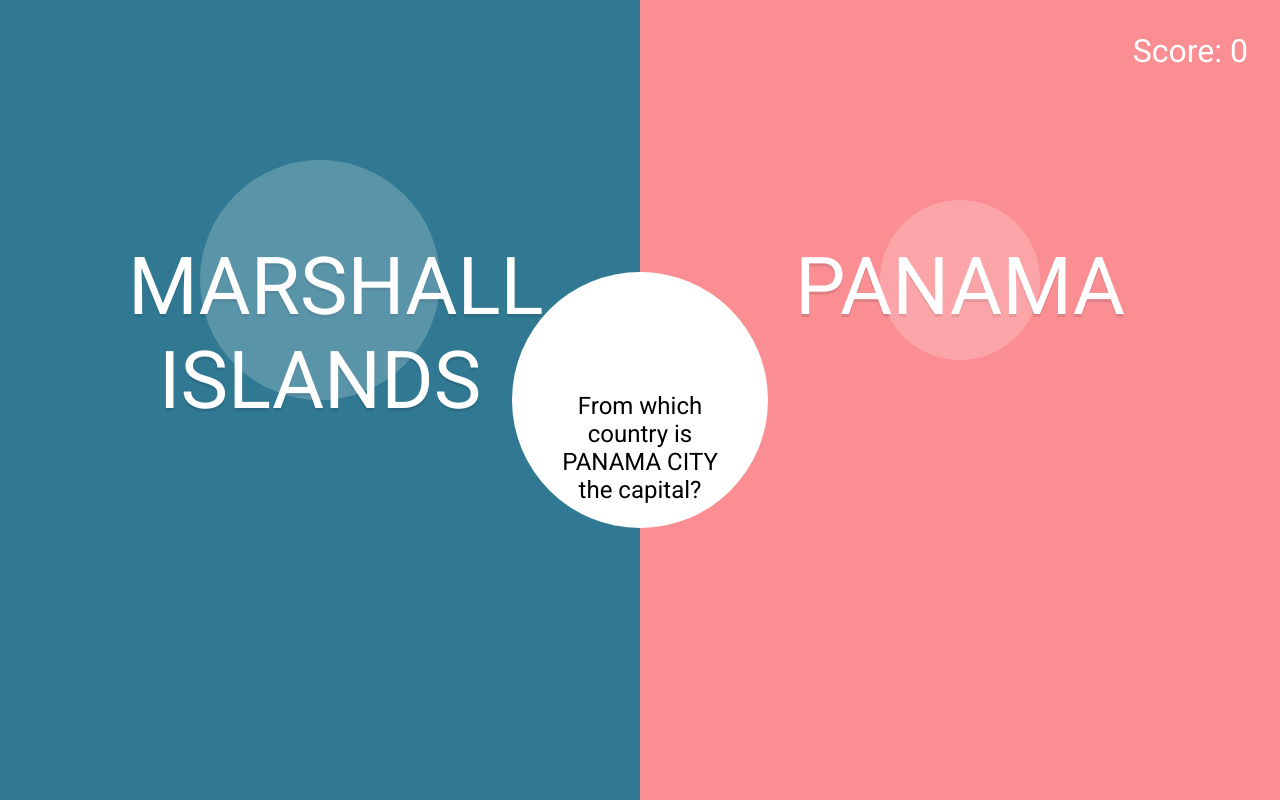
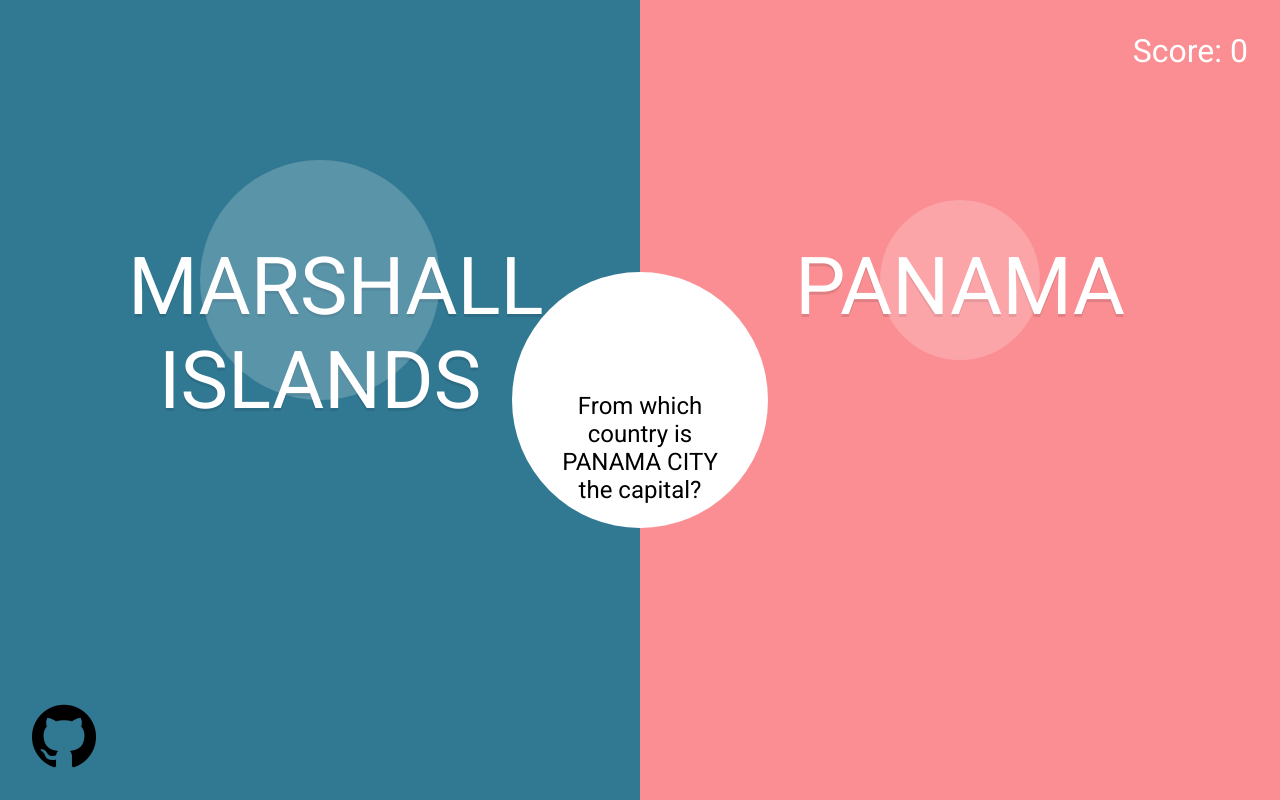
Before and after one commit to raerpo/capitals-game, a React app: page / in a window 1280 px wide. Both pictures are taken after a click on the button "PROVE IT". Built offline with nearby package versions, Linux system fonts and the light colour scheme.

Commit message:
add github logo

```diff
--- a/src/scenes/Game.tsx
+++ b/src/scenes/Game.tsx
@@ -105,6 +105,23 @@ const Score = styled.div`
   }
 `;
 
+const GithubLink = styled.a`
+  background: url(github-logo.png) no-repeat;
+  background-size: contain;
+  width: 2em;
+  height: 2em;
+  position: absolute;
+  left: 1em;
+  bottom: 1em;
+  font-size: 2em;
+  @media (max-width: 1024px) {
+    left: .5em;
+    bottom: .5em;
+    width: 1.5em;
+    height: 1.5em;
+  }
+`
+
 const Game = (props: gameProps) => {
   const { colors, capital, rightCountry, wrongCountry, score, handleRightCountrySelection, handleWrongCountrySelection } = props;
   const coinFlipOrder = Math.random();
@@ -122,6 +139,7 @@ const Game = (props: gameProps) => {
         {coinFlipOrder > 0.5 ? rightCountryComponent : wrongCountryComponent}
         {coinFlipOrder > 0.5 ? wrongCountryComponent : rightCountryComponent}
       </CountriesWrapper>
+      <GithubLink href="https://github.com/raerpo/capitals-game" />
     </GameWrapper>
   );
 };
```
Also changed, not shown: public/github-logo.png (added).
